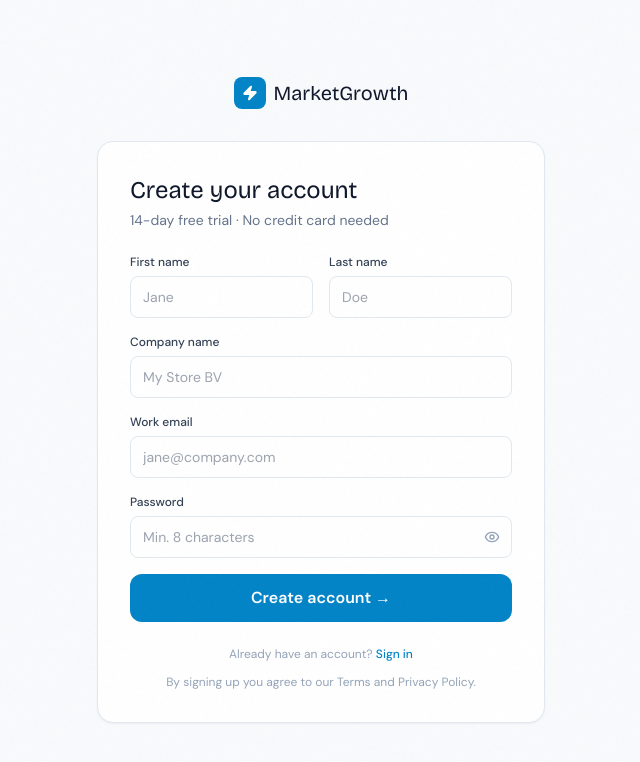
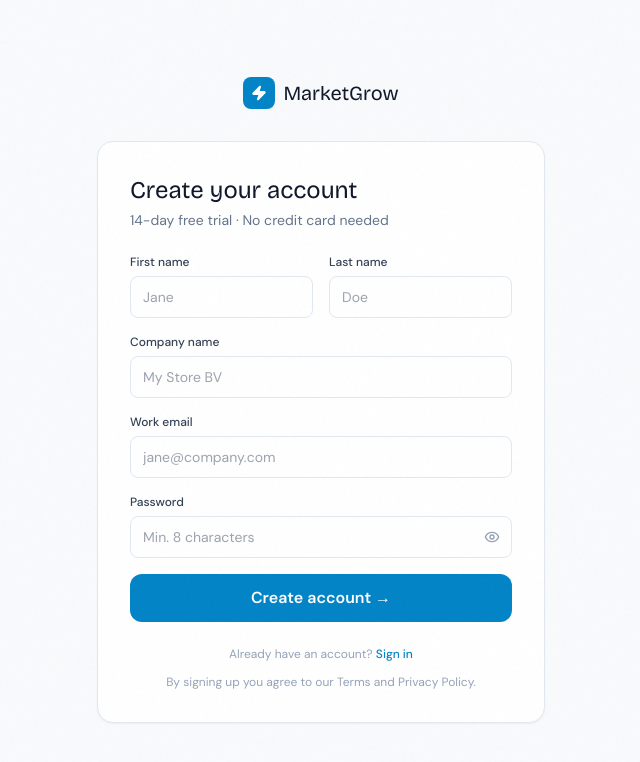
Before and after one commit to Julian0912608/marketgrowth-frontend, a Next.js app: page /register in a window 1280 px wide. Shown: the top 762 px of the page, without its empty margins (319-959 px from the left). Built offline with nearby package versions, Linux system fonts and the light colour scheme; no server answers.

Commit message:
Update page.tsx

```diff
--- a/app/register/page.tsx
+++ b/app/register/page.tsx
@@ -51,7 +51,7 @@ export default function RegisterPage() {
             <div className="w-8 h-8 rounded-lg bg-brand-600 flex items-center justify-center">
               <Zap className="w-4 h-4 text-white" fill="white" />
             </div>
-            MarketGrowth
+            MarketGrow
           </Link>
         </div>
 
```
